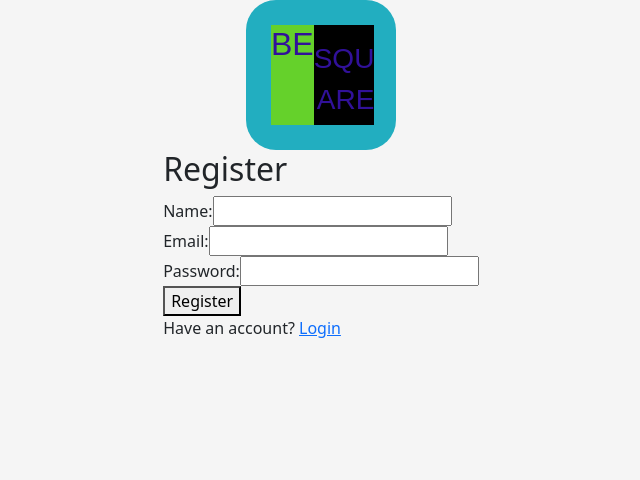
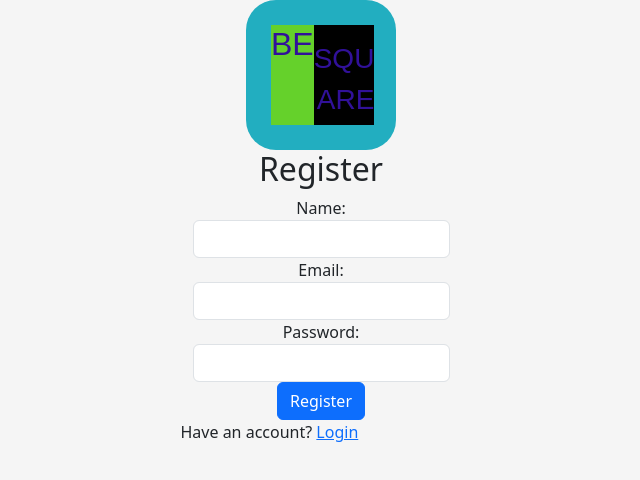
Before and after one commit to Allankyaw/BeSquare, a React (Vite) app in the folder frontend/: page /register in a window 1280 px wide. Shown: the top 480 px of the page, without its empty margins (319-959 px from the left). Built offline with nearby package versions, Linux system fonts and the light colour scheme.

Commit message:
register component styled

```diff
--- a/frontend/src/components/Login.jsx
+++ b/frontend/src/components/Login.jsx
@@ -3,7 +3,6 @@ import AuthContext from "../helpers/AuthContext";
 // import { Navigate } from "react-router-dom";
 import jwt_decode from "jwt-decode";
 import { useNavigate } from "react-router-dom";
-import "./css/login.css";
 const Login = () => {
   const [email, setEmail] = useState("");
   const [password, setPassword] = useState("");
--- a/frontend/src/components/Register.jsx
+++ b/frontend/src/components/Register.jsx
@@ -41,39 +41,51 @@ const Register = () => {
   };
 
   return (
-    <div>
+    <div className="text-center">
       <h2>Register</h2>
       {error && <p>{error}</p>}
+      <div className="container">
+        <div className="row justify-content-center">
           <form onSubmit={handleSubmit}>
-        <div>
-          <label>Name:</label>
+            <div className="form-group">
+              <label htmlFor="name">Name:</label>
               <input
                 type="text"
+                className="form-control"
+                id="name"
                 value={name}
                 onChange={(e) => setName(e.target.value)}
                 required
               />
             </div>
-        <div>
-          <label>Email:</label>
+            <div className="form-group">
+              <label htmlFor="email">Email:</label>
               <input
                 type="email"
+                className="form-control"
+                id="email"
                 value={email}
                 onChange={(e) => setEmail(e.target.value)}
                 required
               />
             </div>
-        <div>
-          <label>Password:</label>
+            <div className="form-group">
+              <label htmlFor="password">Password:</label>
               <input
                 type="password"
+                className="form-control"
+                id="password"
                 value={password}
                 onChange={(e) => setPassword(e.target.value)}
                 required
               />
             </div>
-        <button type="submit">Register</button>
+            <button type="submit" className="btn btn-primary">
+              Register
+            </button>
           </form>
+        </div>
+      </div>
     </div>
   );
 };
--- /dev/null
+++ b/frontend/src/components/css/register.css
@@ -0,0 +1,31 @@
+.register-container {
+  display: flex;
+  flex-direction: column;
+  align-items: center;
+  justify-content: center;
+  margin-top: 50px;
+}
+
+.register-heading {
+  font-size: 2rem;
+  font-weight: bold;
+}
+
+.form-group {
+  margin-bottom: 15px;
+}
+
+.register-button {
+  padding: 10px 20px;
+  font-size: 1.2rem;
+  font-weight: bold;
+  background-color: #31119a;
+  color: #fff;
+  border: none;
+  border-radius: 5px;
+  cursor: pointer;
+}
+
+.register-button:hover {
+  background-color: #5826b0;
+}
```
Also changed, not shown: frontend/src/components/css/login.css (deleted). Lines whose indentation alone changed are shown as unchanged.
